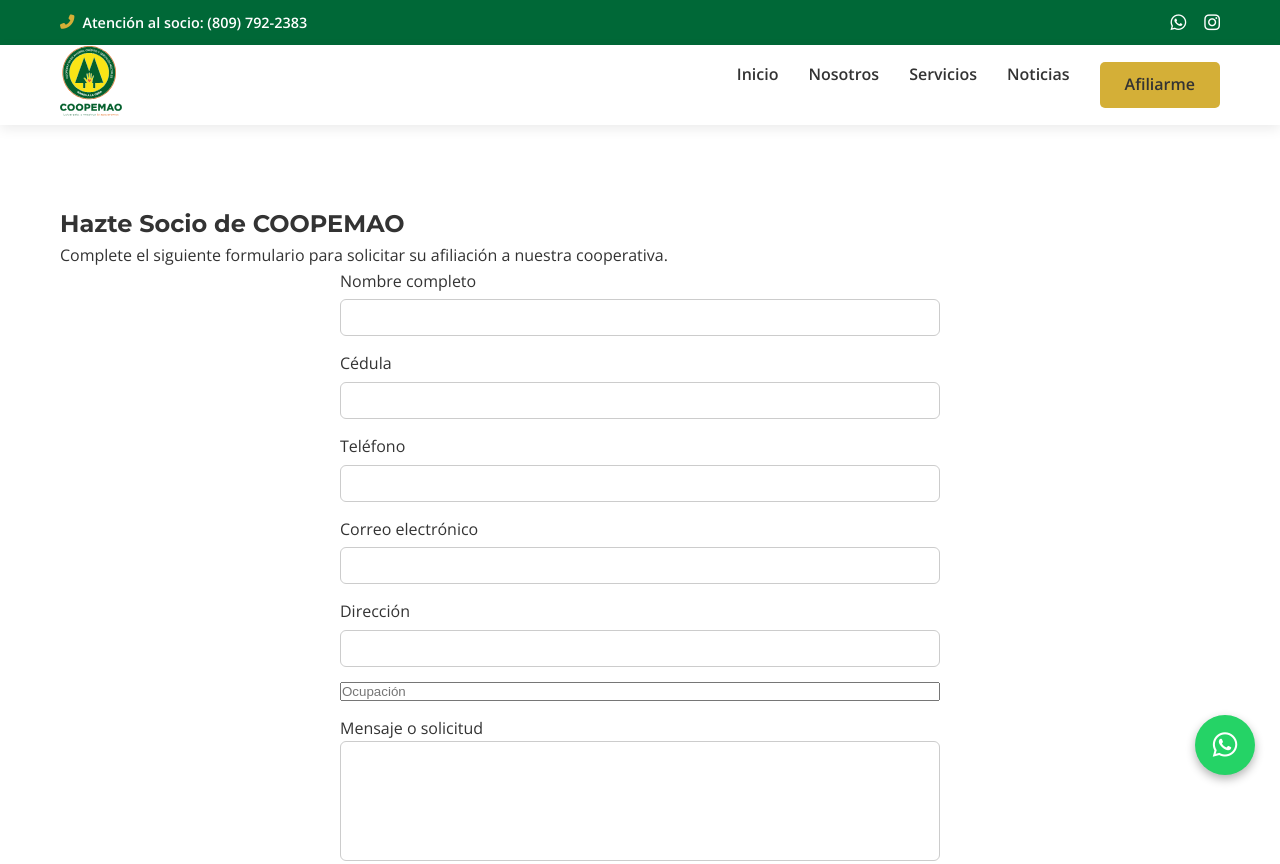
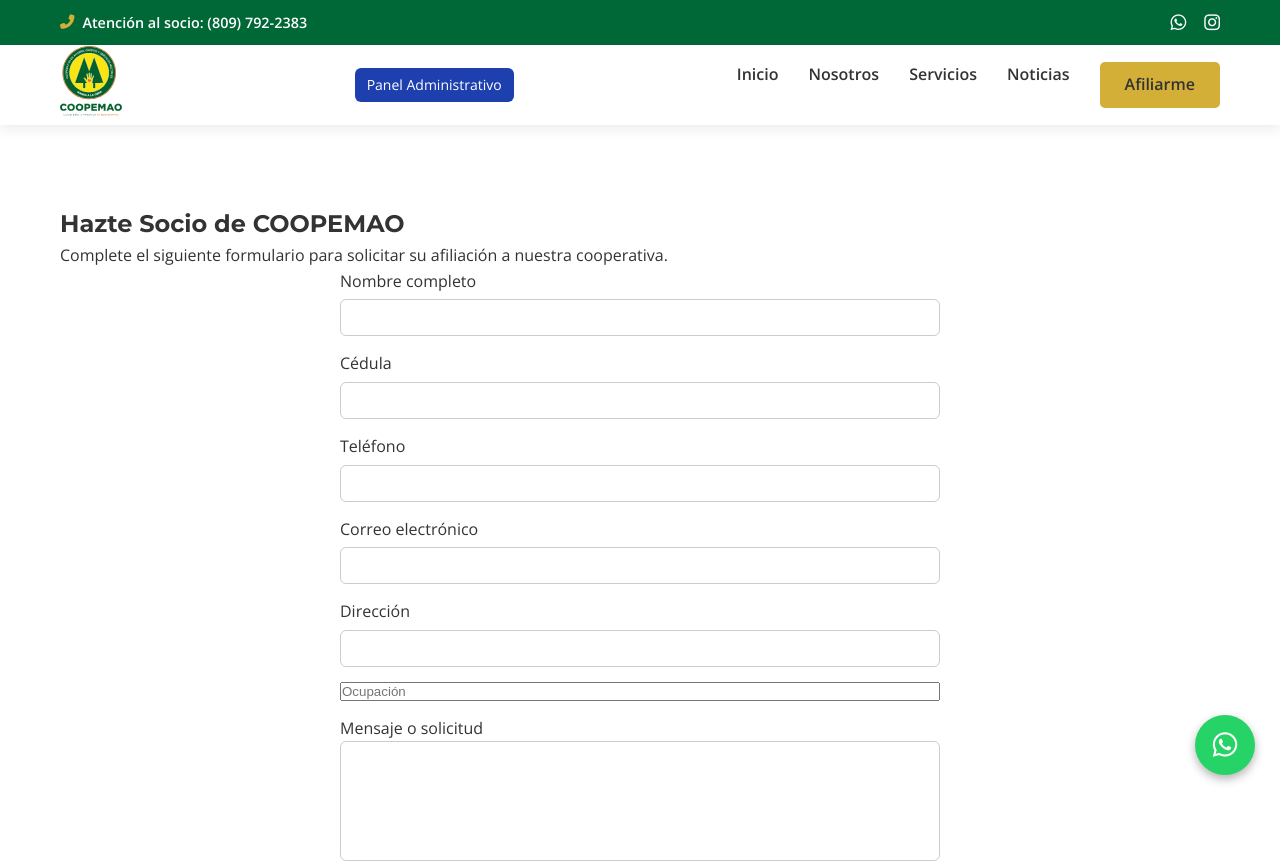
Before and after one commit to AlamRosario/coopemao-website, a plain HTML site: page docs/afiliacion.html in a window 1280 px wide. Shown: the top 864 px of the page. Drawn offline with nearby package versions, Linux system fonts and the light colour scheme.

Commit message:
Cambio de enlace de panel de control movido Afiliacion

```diff
--- a/docs/afiliacion.html
+++ b/docs/afiliacion.html
@@ -43,6 +43,8 @@
                     <img src="assets/images/logo.svg" alt="COOPEMAO LOGO">
                 </a>
             </div>
+
+            <a href="login.html" class="btn-admin">Panel Administrativo</a>
             <div class="menu-toggle" id="menu-toggle">
                 <i class="fas fa-bars"></i>
             </div>
```
Also changed, not shown: docs/index.html (+1 -1 lines).
